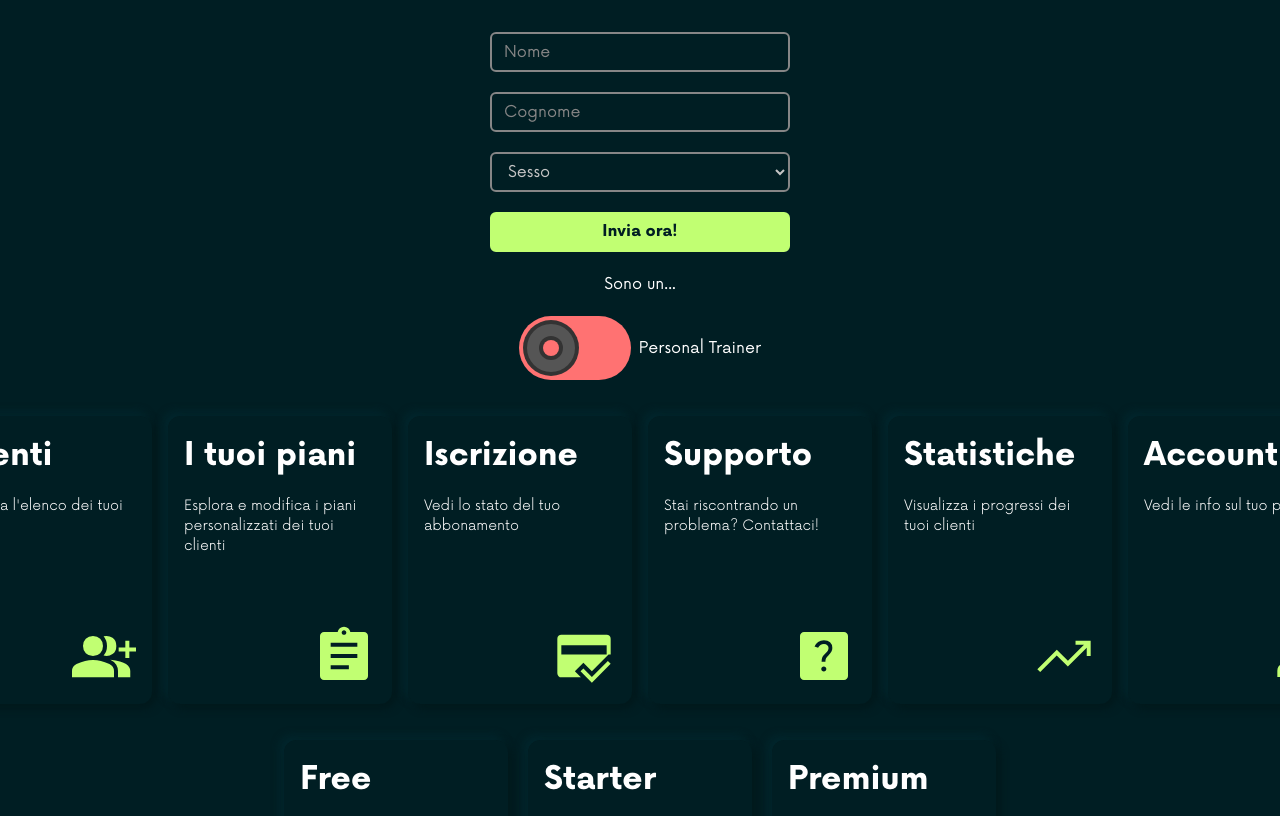
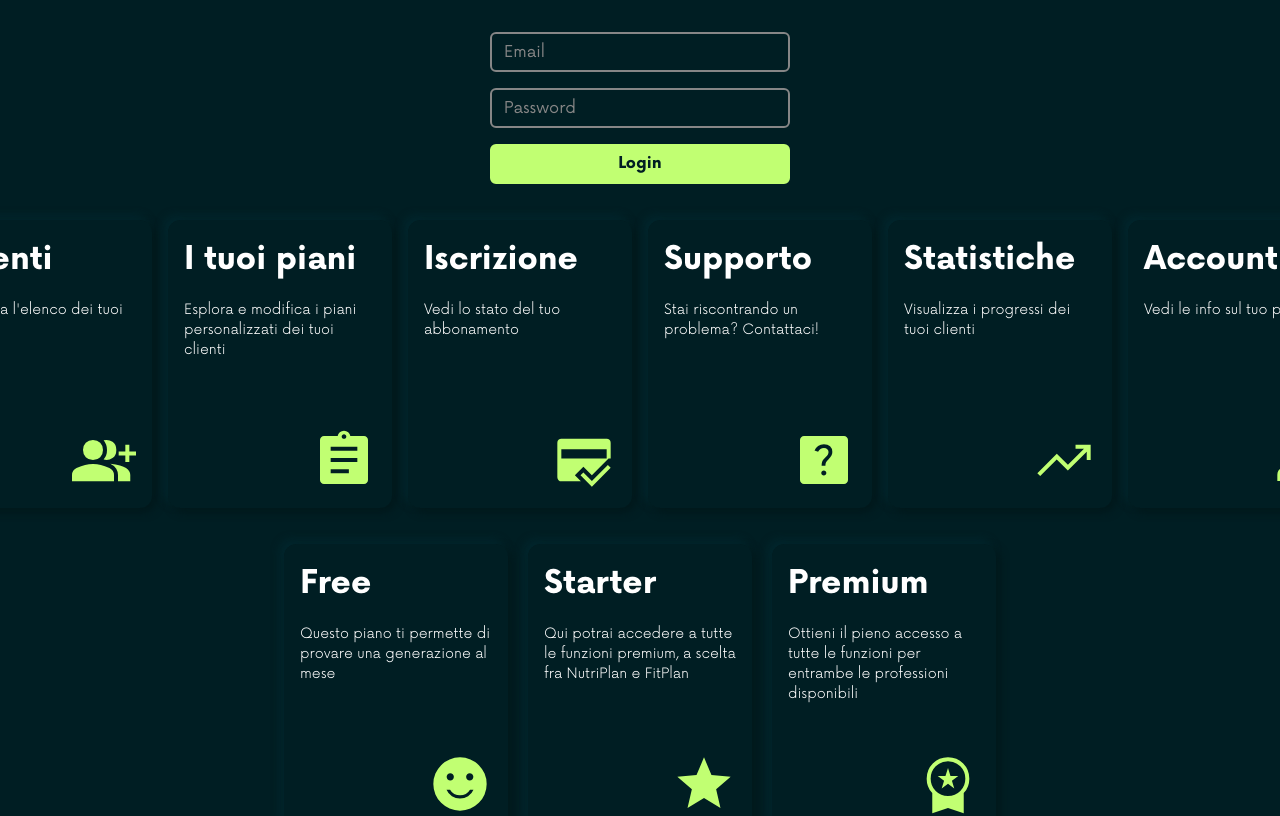
Before and after one commit to develhope/FS28-Team2-Project4, a React (Vite) app in the folder stayfit-app/: page / in a window 1280 px wide. Shown: the top 816 px of the page. Built offline with nearby package versions, Linux system fonts and the light colour scheme.

Commit message:
Added: LoginForm Feat: color props button textbox

```diff
--- a/stayfit-app/src/App.jsx
+++ b/stayfit-app/src/App.jsx
@@ -4,13 +4,12 @@ import { ToggleSwitch } from './MyComponents/ToggleSwitch';
 import { CardMenu } from './MyComponents/CardMenu';
 import { SubCards } from './MyComponents/SubCards';
 import { CardProvider } from './MyComponents/CardProvider';
+import LoginForm from './MyComponents/LoginForm';
 
 const App = () => {
   return (
     <div className="App flex flex-col justify-center items-center gap-5">
-      <TrySelect></TrySelect>
-      <h1 className="text-white">Sono un...</h1>
-      <ToggleSwitch></ToggleSwitch>
+      <LoginForm />
       <CardProvider>
         <CardMenu></CardMenu>
         <SubCards></SubCards>
--- a/stayfit-app/src/MyComponents/Button.jsx
+++ b/stayfit-app/src/MyComponents/Button.jsx
@@ -1,12 +1,17 @@
-const Button = ({ type, onClick, text }) => {
+const Button = ({ type, onClick, text, color, txtcolor }) => {
   return (
     <div className="w-[300px] h-10">
       <button
         type={type}
         onClick={onClick}
-        className="w-[300px] h-10 border-2 rounded-[6px] outline-none border-secondary-green text-primary-blue font-bold
-                bg-secondary-green glow-button transition-all duration-300 ease-in-out active:bg-transparent
-                active:text-secondary-green active:border-opacity-60"
+        className={`w-[300px] h-10 border-2 rounded-[6px] outline-none font-bold
+                glow-button transition-all duration-300 ease-in-out active:bg-transparent
+                active:text-secondary-green active:border-opacity-60`}
+        style={{
+          backgroundColor: color,
+          color: txtcolor,
+          borderColor: color,
+        }}
       >
         {text}
       </button>
--- /dev/null
+++ b/stayfit-app/src/MyComponents/LoginForm.jsx
@@ -0,0 +1,55 @@
+import { useState } from 'react';
+import Textbox from './Textbox';
+import Button from './Button';
+import users from '../../database/dbProfessionista.json';
+
+const LoginForm = () => {
+  const [email, setEmail] = useState('');
+  const [password, setPassword] = useState('');
+  const [errorMessage, setErrorMessage] = useState('');
+
+  const handleLogin = (e) => {
+    e.preventDefault();
+
+    const user = users.find(
+      (user) => user.email === email && user.password === password
+    );
+
+    if (user) {
+      alert('Login avvenuto con successo!');
+      setErrorMessage('');
+    } else {
+      setErrorMessage('Email o password non corretti');
+    }
+  };
+
+  return (
+      <form onSubmit={handleLogin} className="space-y-4">
+        <Textbox
+          label="Email"
+          type="email"
+          id="email"
+          hasError={errorMessage}
+          onChange={(e) => setEmail(e.target.value)}
+        />
+        <Textbox
+          label="Password"
+          type="password"
+          id="password"
+          hasError={errorMessage}
+          onChange={(e) => setPassword(e.target.value)}
+        />
+        {errorMessage && (
+          <p className="text-red-700 text-sm">{errorMessage}</p>
+        )}
+        <Button
+          type="submit"
+          text="Login"
+          color="#C1FF72"
+          txtcolor="#001E23"
+        />
+      </form>
+  );
+};
+
+export default LoginForm;
--- a/stayfit-app/src/MyComponents/Textbox.jsx
+++ b/stayfit-app/src/MyComponents/Textbox.jsx
@@ -1,6 +1,6 @@
 import { useState } from 'react';
 
-const Textbox = ({ label, type, id }) => {
+const Textbox = ({ label, type, id, hasError, onChange }) => {
   const [inputVal, setInputVal] = useState('');
   const [isFocused, setIsFocused] = useState(false);
 
@@ -20,21 +20,24 @@ const Textbox = ({ label, type, id }) => {
           id={id}
           type={type}
           value={inputVal}
-          onChange={(e) => setInputVal(e.target.value)}
+          onChange={(e) => {
+            setInputVal(e.target.value);
+            onChange(e);
+          }}
           onFocus={handleFocus}
           onBlur={handleBlur}
-          className="peer border-2 w-[300px] h-10 bg-transparent border-secondary-gray cursor-text
+          className={`peer border-2 w-[300px] h-10 bg-transparent border-secondary-gray cursor-text
           caret-[#C5C5C5] text-[#C5C5C5] pl-[12px] pr-[12px] rounded-[6px] outline-none transition-all
           duration-300 focus:ring-secondary-green hover:border-secondary-green focus:border-secondary-green
-          glow-effect focus:transition-all focus:duration-300"
+          glow-effect focus:transition-all focus:duration-300 ${hasError ? `border-red-700` : `border-secondary-gray`}`}
         />
         <label
           htmlFor={id}
           className={`absolute left-3 top-2 transition-all duration-200 ease-in-out bg-primary-blue px-0.5 bg-left bg-no-repeat ${
             isFocused || inputVal
               ? 'top-[-8px] text-xs text-secondary-green glow-text bg-[length:100%_100%]'
-              : 'top-2 text-base text-secondary-gray cursor-text bg-[length:0%_100%]'
-          }`}
+              : 'top-2 text-base  cursor-text bg-[length:0%_100%]'
+          } ${hasError && !isFocused ? `text-red-700` : `text-secondary-gray`}`}
         >
           {label}
         </label>
--- a/stayfit-app/src/MyComponents/TrySelect.jsx
+++ b/stayfit-app/src/MyComponents/TrySelect.jsx
@@ -33,7 +33,7 @@ export const TrySelect = () => {
         options={genderOptions}
         required
       />
-      <Button type={'submit'} onClick={''} text={'Invia ora!'}></Button>
+      <Button type={'submit'} onClick={''} text={'Invia ora!'} color={'grey'} txtcolor={'#001E23'}></Button>
     </form>
   );
 };
```
